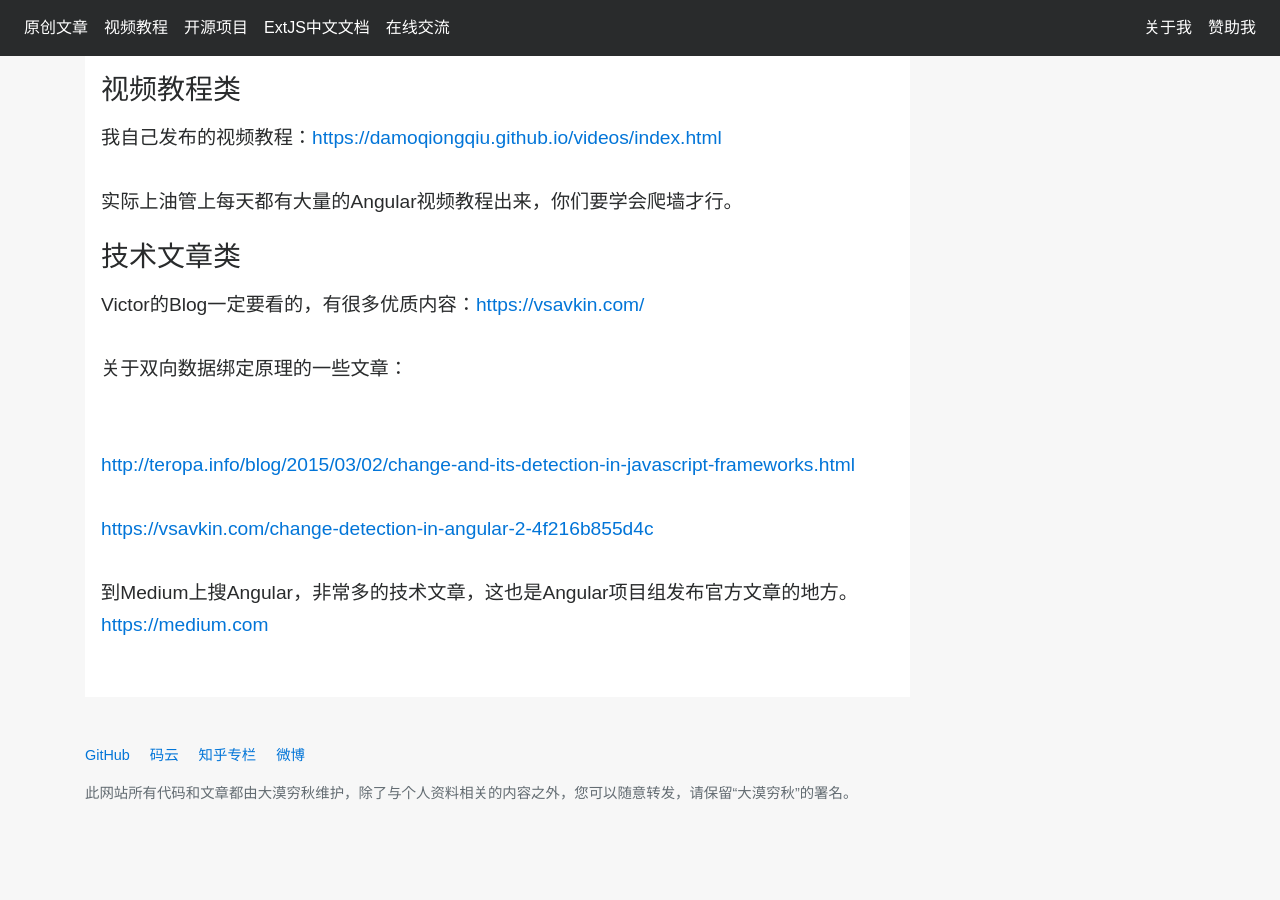
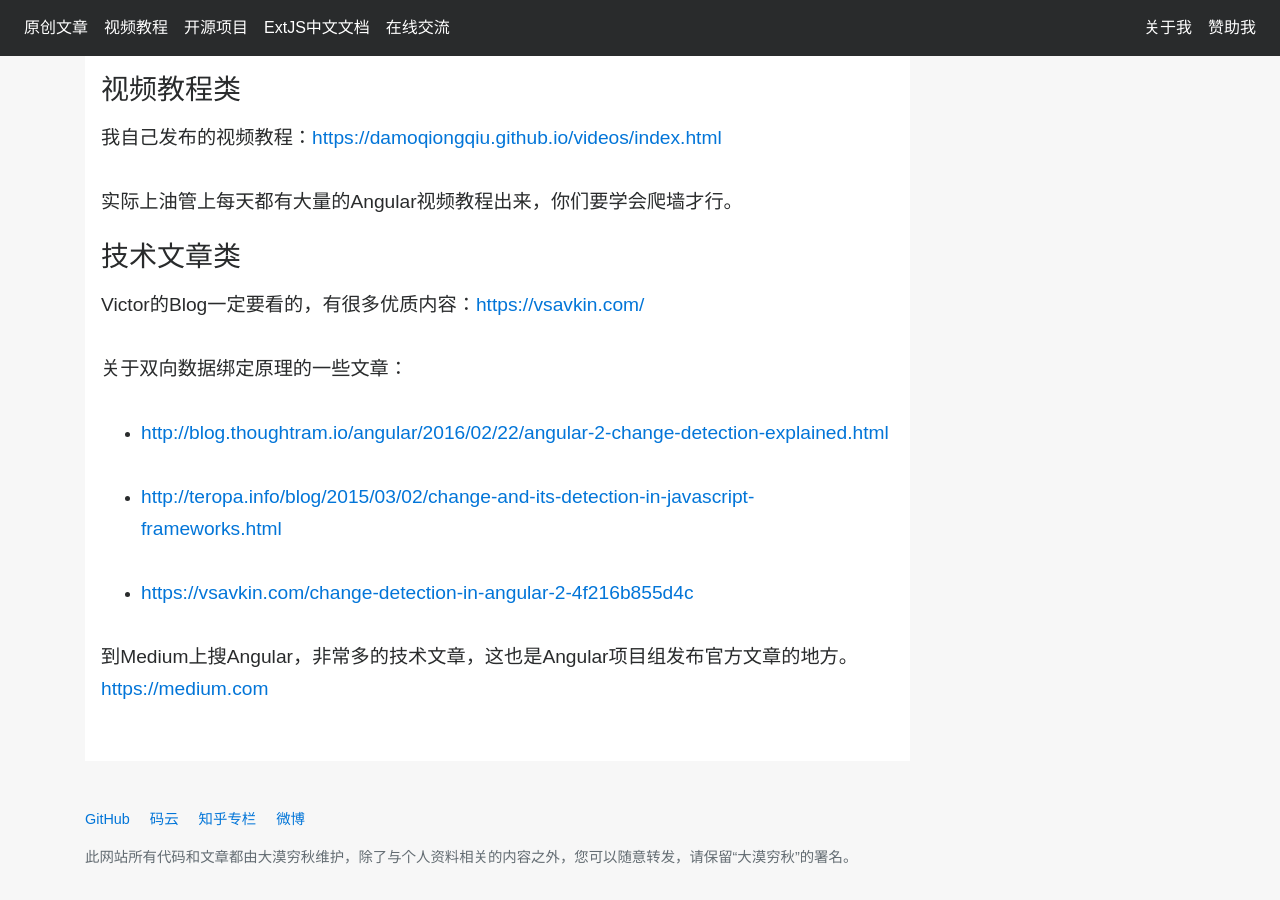
Before and after one commit to dukuiran/damoqiongqiu.github.io, a Jekyll site: the page built from _posts/2017-08-07-angular-learning-materials.markdown, in a window 1280 px wide and 900 px high, scrolled down 1113 px. Built offline with Jekyll 4.4.1, drawn with Linux system fonts in a browser that asks for light colours; nearby versions of some CDN libraries; comment, search, counter and statistics services are not loaded; before the commit the page ends 1949 px from its top, so only the background shows below that.

Commit message:
更新内容

```diff
--- a/_posts/2017-08-07-angular-learning-materials.markdown
+++ b/_posts/2017-08-07-angular-learning-materials.markdown
@@ -22,7 +22,7 @@ Angular中文版官方网站：<a href="www.angular.cn" target="_blank">www.angu
 
 - Jigsaw：来自ZTE中兴通讯的一款Angular开源组件库，ZTE内部很多大项目都用的，目前外观比较丑一点，组件齐全。<a href="https://github.com/rdkmaster/jigsaw" target="_blank">https://github.com/rdkmaster/jigsaw</a>
 
-【阿里云的Zorro很快就要出来，Ant Design风格的，期待一下吧。】
+- 【阿里云的Zorro很快就要出来，Ant Design风格的，期待一下吧。】
 
 ### 开源项目类
 
@@ -34,7 +34,7 @@ Angular中文版官方网站：<a href="www.angular.cn" target="_blank">www.angu
 
 - JHipster：一个集成了SpringMVC的开源项目，从前端到后端都集成好的，Java开发者应该会喜欢它，<a href="https://jhipster.github.io/" target="_blank">https://jhipster.github.io/</a>
 
-github上面有大量的Angular开源项目，自己要学会搜索哦！
+- github上面有大量的Angular开源项目，自己要学会搜索哦！
 
 ### 视频教程类
 
@@ -48,10 +48,10 @@ Victor的Blog一定要看的，有很多优质内容：<a href="https://vsavkin.
 
 关于双向数据绑定原理的一些文章：
 
-<a href="http://blog.thoughtram.io/angular/2016/02/22/angular-2-change-detection-explained.html" target="_blank"></a>
+- <a href="http://blog.thoughtram.io/angular/2016/02/22/angular-2-change-detection-explained.html" target="_blank">http://blog.thoughtram.io/angular/2016/02/22/angular-2-change-detection-explained.html</a>
 
-<a href="http://teropa.info/blog/2015/03/02/change-and-its-detection-in-javascript-frameworks.html" target="_blank">http://teropa.info/blog/2015/03/02/change-and-its-detection-in-javascript-frameworks.html</a>
+- <a href="http://teropa.info/blog/2015/03/02/change-and-its-detection-in-javascript-frameworks.html" target="_blank">http://teropa.info/blog/2015/03/02/change-and-its-detection-in-javascript-frameworks.html</a>
 
-<a href="https://vsavkin.com/change-detection-in-angular-2-4f216b855d4c" target="_blank">https://vsavkin.com/change-detection-in-angular-2-4f216b855d4c</a>
+- <a href="https://vsavkin.com/change-detection-in-angular-2-4f216b855d4c" target="_blank">https://vsavkin.com/change-detection-in-angular-2-4f216b855d4c</a>
 
 到Medium上搜Angular，非常多的技术文章，这也是Angular项目组发布官方文章的地方。<a href="https://medium.com" target="_blank">https://medium.com</a>
```
